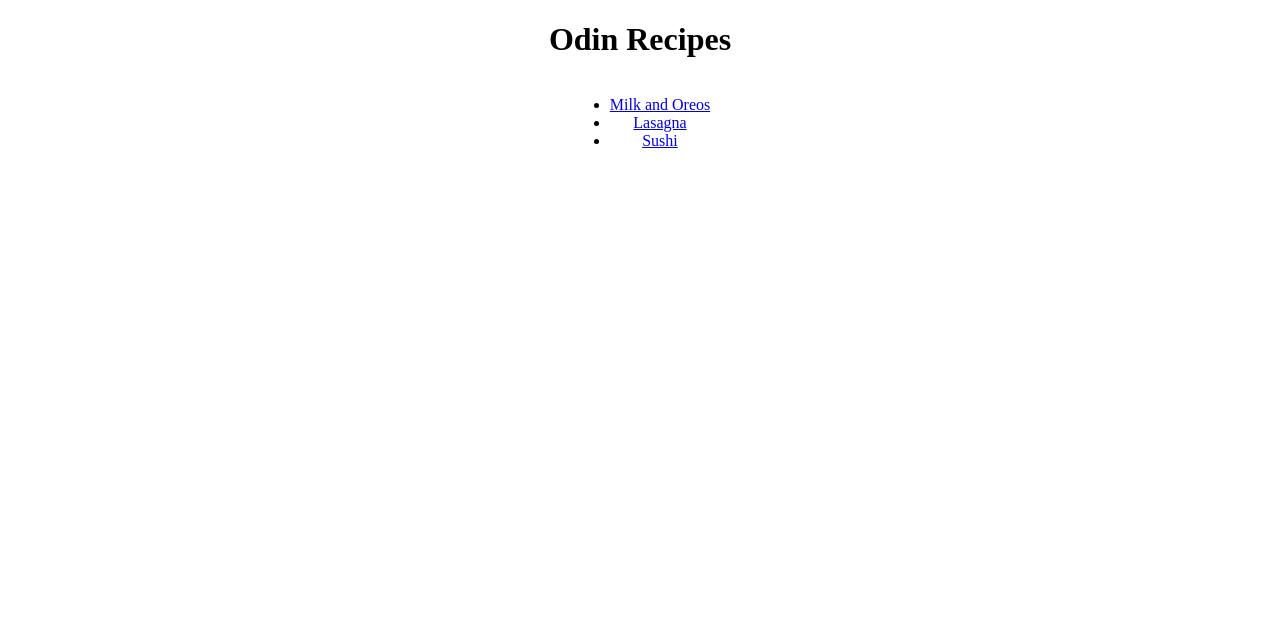
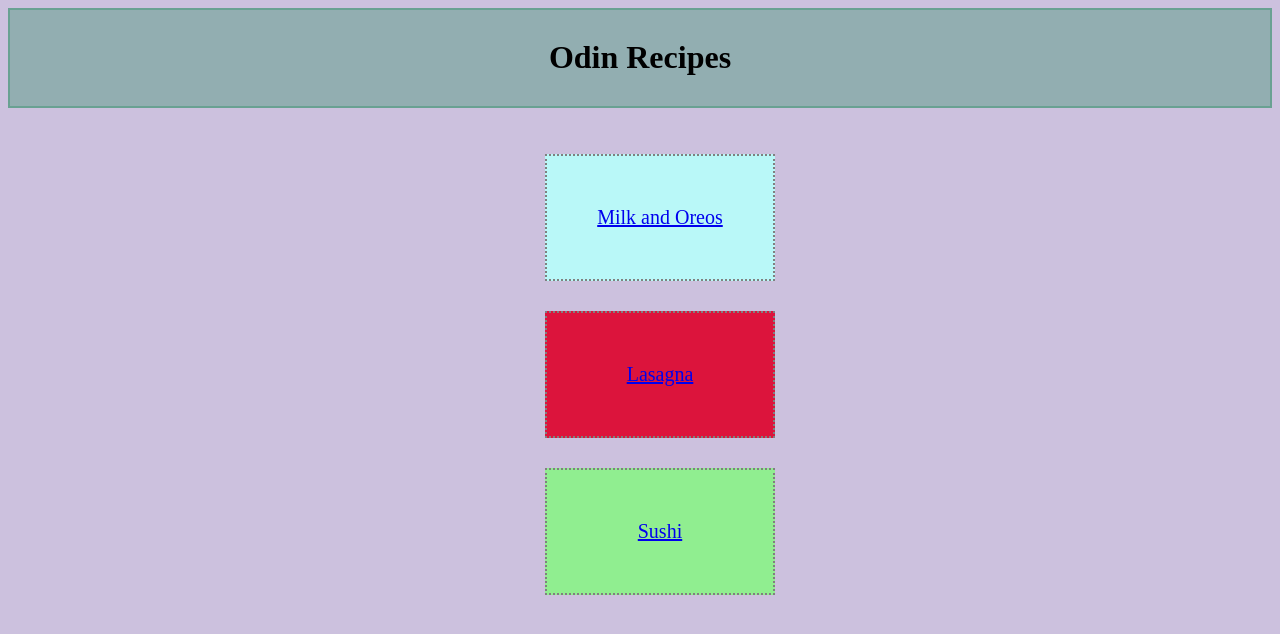
Before and after one commit to SammyB2000/odin-recipes, a plain HTML site: page index.html in a window 1280 px wide. Drawn offline with Linux system fonts and the light colour scheme.

Commit message:
Style homepage using box model techniques

```diff
--- a/index.html
+++ b/index.html
@@ -6,11 +6,12 @@
         <link rel="stylesheet" href="./style.css"/>
     </head>
     <body>
-        <h1>Odin Recipes</h1>
+        <div class="title">
+        <h1>Odin Recipes</h1></div>
         <div><ul>
-            <li><a href="recipes/oreo.html">Milk and Oreos</a></li>
-            <li><a href="recipes/lasagna.html">Lasagna</a></li>
-            <li><a href="recipes/sushi.html">Sushi</a></li>
+            <li class="oreos"><a href="recipes/oreo.html">Milk and Oreos</a></li>
+            <li class="lasagna"><a href="recipes/lasagna.html">Lasagna</a></li>
+            <li class="sushi"><a href="recipes/sushi.html">Sushi</a></li>
         </ul></div>
     </body>
 </html>
--- a/style.css
+++ b/style.css
@@ -3,5 +3,31 @@
 }
 ol, ul {
     display: inline-block;
-    text-align: left;
+    text-align: center;
 }
+.title {
+    background-color: rgba(13, 129, 75, 0.3);
+    padding: 8px;
+    border: 2px solid rgba(13, 129, 75, 0.3);
+    text-align:center;
+}
+li {
+    display: block;
+    text-align: center;
+    margin: 30px;
+    font-size: 20px;
+    border:dotted 2px grey;
+    padding: 50px;
+}
+.oreos {
+    background-color:rgb(185, 248, 248);
+}
+.lasagna {
+    background-color: crimson;
+}
+.sushi {
+    background-color: lightgreen;
+}
+body {
+    background-color: rgba(88, 52, 146, 0.3)
+}
```
